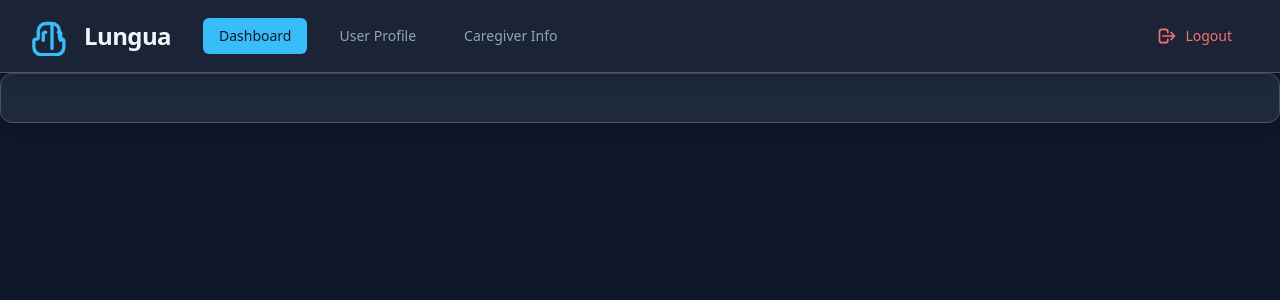
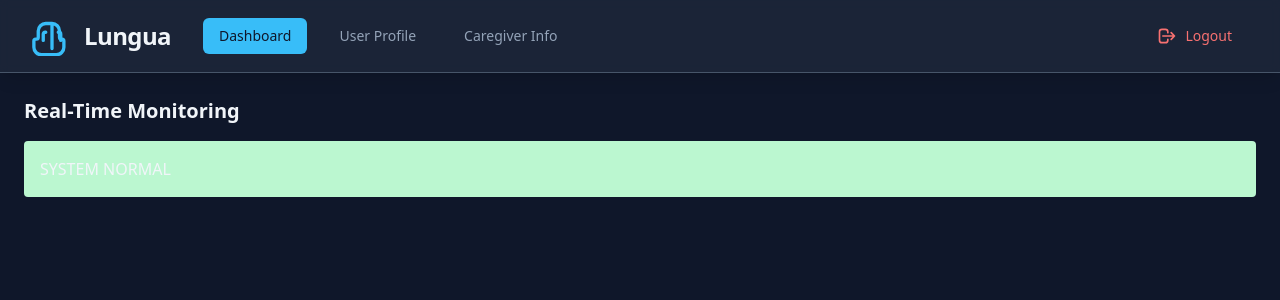
Before and after one commit to JincyVarghes/Lungua_Final, a React (Vite) app in the folder Lungua_Project/: page / in a window 1280 px wide. Shown: the top 300 px of the page. Built offline with nearby package versions, Linux system fonts and the light colour scheme.

Commit message:
Refactor DashboardMockup component structure

```diff
--- a/Lungua_Project/components/DashboardMockup.tsx
+++ b/Lungua_Project/components/DashboardMockup.tsx
@@ -1,6 +1,4 @@
 import React from 'react';
-import { AreaChart, Area, XAxis, YAxis, CartesianGrid, Tooltip, ResponsiveContainer } from 'recharts';
-import { BrainIcon, CloudIcon } from './IconComponents';
 import type { ChartDataPoint, AnomalyStatus } from '../types';
 
 interface DashboardMockupProps {
@@ -11,29 +9,29 @@ interface DashboardMockupProps {
   sslReconstructionError: number;
 }
 
-const ChartCard: React.FC<{
-  title: string;
-  data: ChartDataPoint[];
-  color: string;
-  unit: string;
-  domain: [number | string, number | string];
-}> = ({ title, data, color, unit, domain }) => {
-  const latestValue = data.length > 0 ? Math.round(data[data.length - 1].value) : '--';
+export const DashboardMockup: React.FC<DashboardMockupProps> = ({
+  anomalyStatus,
+  anomalyMessage,
+}) => {
+  const isAnomaly = anomalyStatus === 'Anomaly Detected';
+
   return (
-    <div className="bg-slate-900 rounded-xl overflow-hidden border border-slate-700 shadow-[0_0_15px_rgba(0,0,0,0.3)] flex flex-col h-[350px] relative group">
-      {/* ... All ChartCard UI preserved as-is ... */}
+    <div className="p-6">
+      <h2 className="text-xl font-bold">Real-Time Monitoring</h2>
+
+      <div
+        className={`mt-4 p-4 rounded ${
+          isAnomaly ? 'bg-red-200' : 'bg-green-200'
+        }`}
+      >
+        {isAnomaly ? 'ANOMALY DETECTED' : 'SYSTEM NORMAL'}
+      </div>
+
+      {isAnomaly && (
+        <p className="mt-2 text-red-700 font-semibold">
+          {anomalyMessage}
+        </p>
+      )}
     </div>
   );
 };
-
-export const DashboardMockup: React.FC<DashboardMockupProps> = ({ heartRateData, airflowData, anomalyStatus, anomalyMessage, sslReconstructionError }) => {
-  const isAnomaly = anomalyStatus === 'Anomaly Detected';
-  const getErrorColor = (err: number) => err < 30 ? 'bg-emerald-500' : err < 60 ? 'bg-yellow-500' : 'bg-red-500';
-  const errorColor = getErrorColor(sslReconstructionError);
-
-  return (
-    <div className="bg-dark-surface p-6 rounded-xl border border-dark-border shadow-xl">
-      {/* ... Entire existing UI/UX layout preserved exactly ... */}
-    </div>
-  );
-};
```
